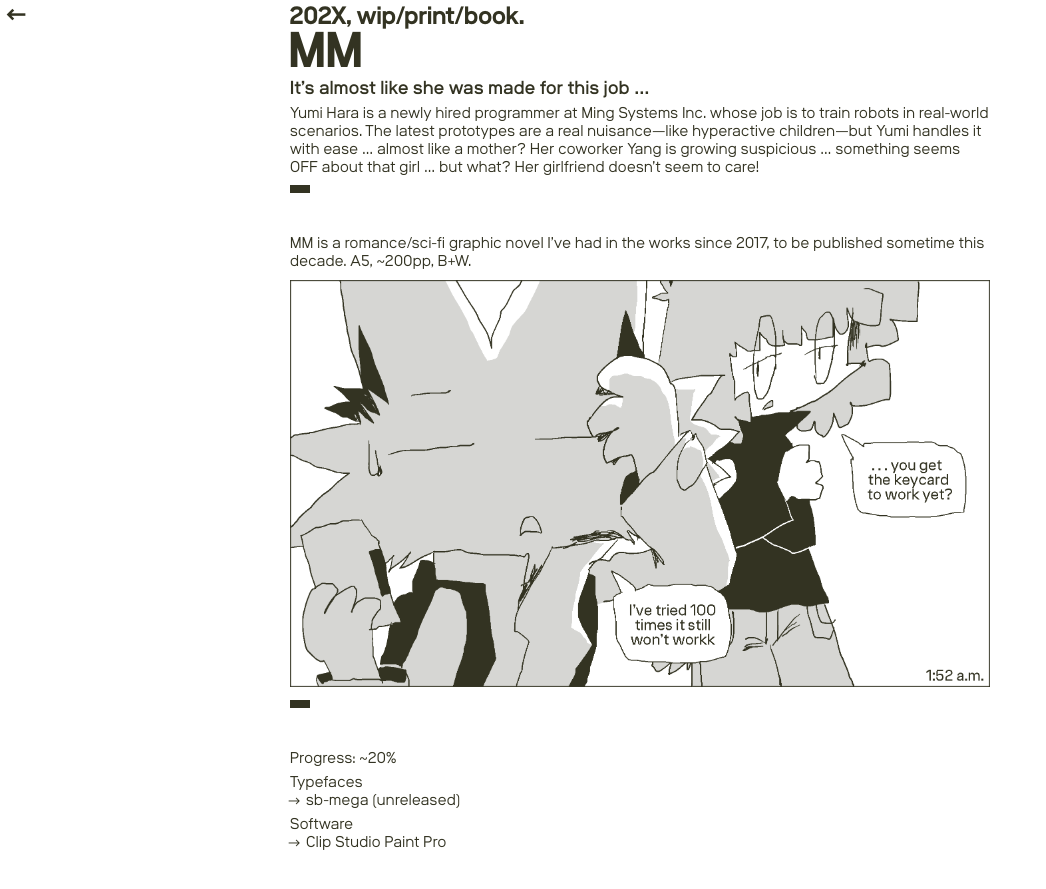
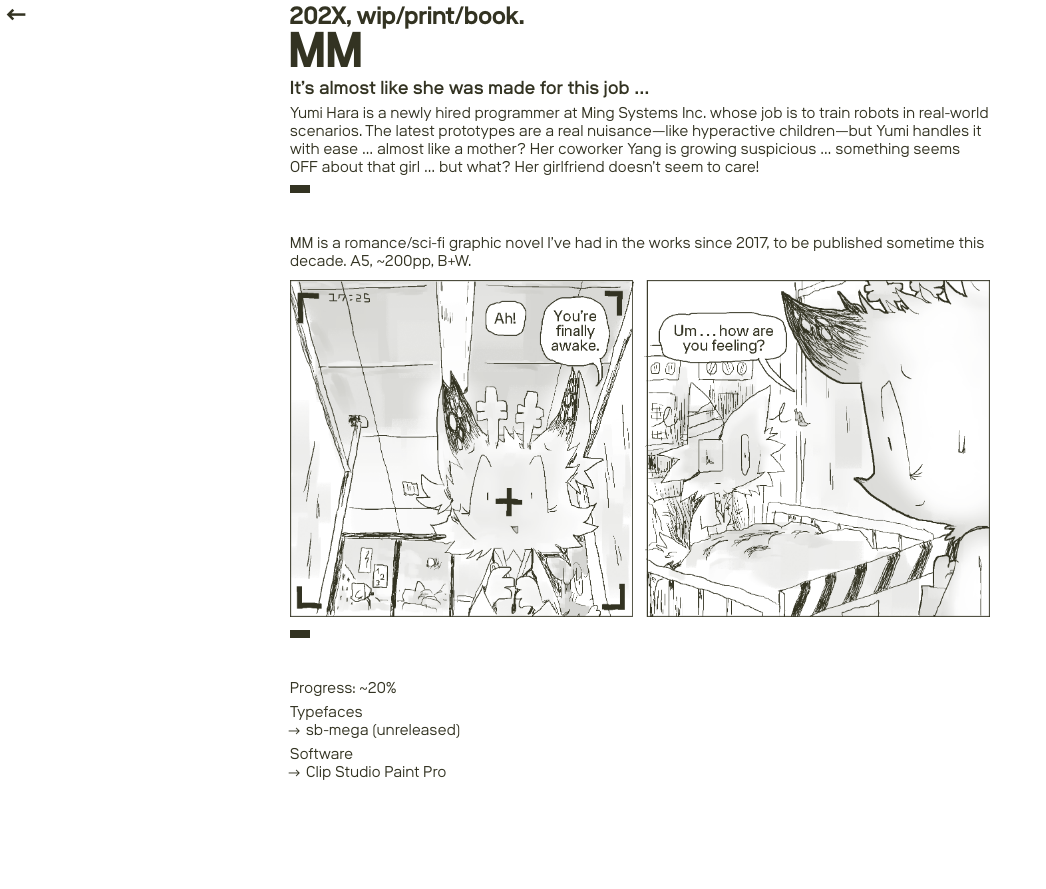
Before and after one commit to ncb-0/ncblog2, a Jekyll site: the page built from _work/mm.md, in a window 1280 px wide. Shown: the top 889 px of the page, without its empty margins (0-1046 px from the left). Built offline with Jekyll 4.4.1, drawn with Linux system fonts in a browser that asks for light colours.

Commit message:
mm update

```diff
--- a/_work/mm.md
+++ b/_work/mm.md
@@ -14,7 +14,7 @@ Yumi Hara is a newly hired programmer at Ming Systems Inc. whose job is to train
 MM is a romance/sci-fi graphic novel I’ve had in the works since 2017, to be published sometime this decade. A5, ~200pp, B+W.
 
 <figure>
-  <img src="{{ site.baseurl }}/assets/img/mm1.png">
+  <img src="{{ site.baseurl }}/assets/img/mm3.png">
   <!-- <figcaption>
     The book in print.
   </figcaption> -->
```
Also changed, not shown: assets/img/mm2.png (added), assets/img/mm3.png (added), 5 other files.
